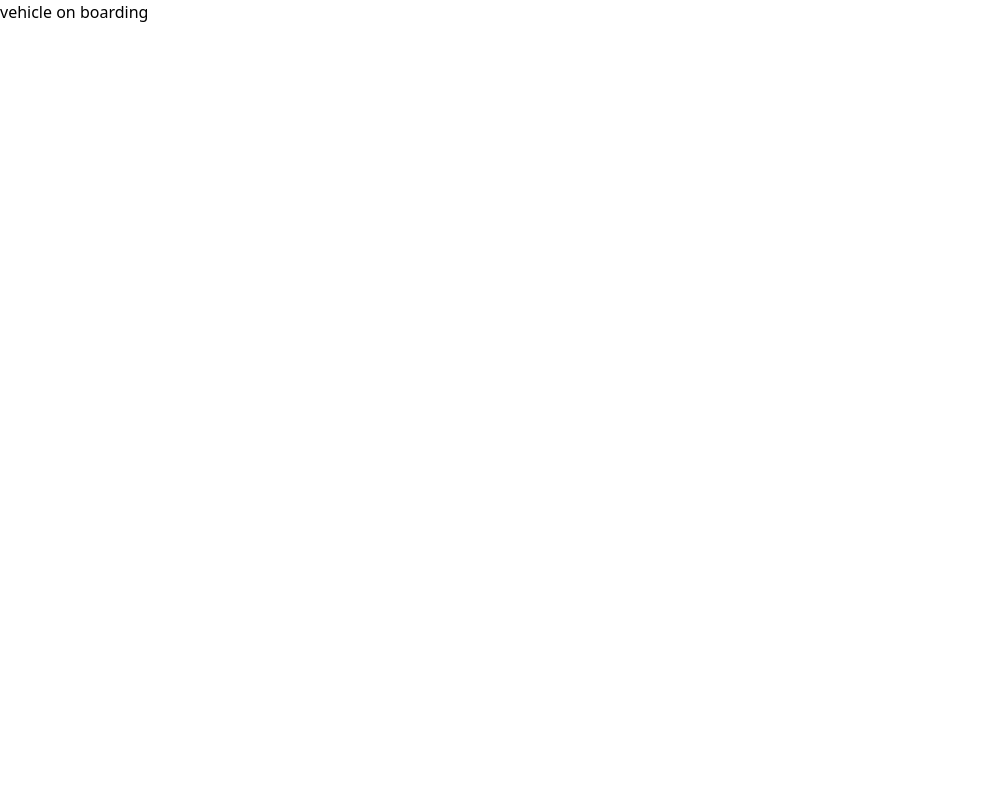
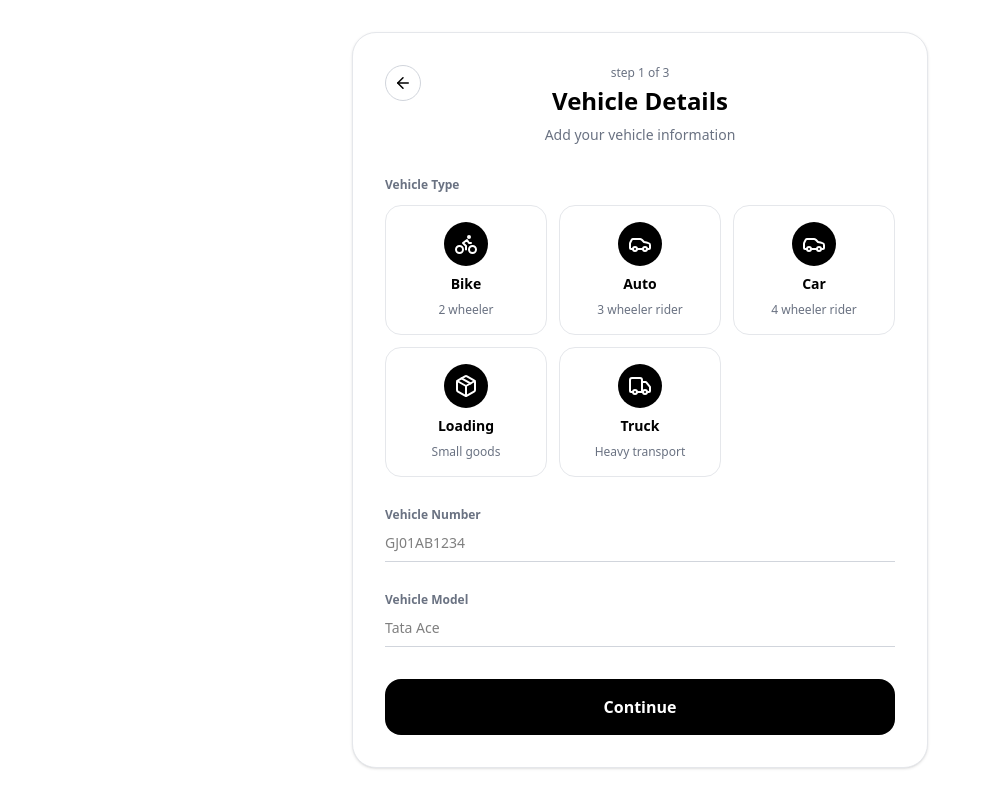
Before and after one commit to Akshavahora/ridex, a Next.js app: page /partner/onboarding/vehicle in a window 1280 px wide. Shown: the whole page, without its empty margins (0-991 px from the left). Built offline with nearby package versions, Linux system fonts and the light colour scheme; no server answers.

Commit message:
Creating Partners Onboarding Pages creating Type of vehicle and number of vehicle

```diff
--- a/package.json
+++ b/package.json
@@ -19,6 +19,7 @@
     "next-auth": "^5.0.0-beta.32",
     "react": "19.2.8",
     "react-dom": "19.2.8",
+    "react-icons": "^5.7.0",
     "react-redux": "^9.3.0"
   },
   "devDependencies": {
--- a/src/app/partner/onboarding/vehicle/page.tsx
+++ b/src/app/partner/onboarding/vehicle/page.tsx
@@ -1,11 +1,133 @@
-import React from 'react'
+//Creating Partner onboarding Pages
+"use client";
+import React, { useState } from "react";
+import { motion } from "motion/react";
+import { ArrowLeft, Bike, Car, Package, Truck } from "lucide-react";
+import { useRouter } from "next/navigation";
 
-const page = () => {
+const VEHICLES = [
+  { id: "bike", label: "Bike", icon: Bike, desc: "2 wheeler" },
+  { id: "auto", label: "Auto", icon: Car, desc: "3 wheeler rider" },
+  { id: "car", label: "Car", icon: Car, desc: "4 wheeler rider" },
+  { id: "loading", label: "Loading", icon: Package, desc: "Small goods" },
+  { id: "truck", label: "Truck", icon: Truck, desc: "Heavy transport" },
+];
+
+function page() {
+  const router = useRouter();
+  const [vehicleType, setVehicleType] = useState("");
+  const [vehicleNumber, setVehicleNumber] = useState("");
+  const [vehicleModel, setVehicleModel] = useState("");
+
   return (
-    <div>
-        vehicle on boarding
+    <div className="min-h-screen bg-white flex items-center justify-center px-4">
+      <motion.div
+        initial={{ opacity: 0, y: 30 }}
+        animate={{ opacity: 1, y: 0 }}
+        transition={{ duration: 0.4 }}
+        className="w-full max-w-xl bg-white rounded-3xl border border-gray-200 shadow
+  `   [0_25px_70px_rgba(0,0,0,0.15)]p-6 sm:p-8"
+      >
+        <div className="relative text-center">
+          <button
+            className="absolute left-0 top-0 w-9 h-9 rounded-full border border-gray-300
+      flex items-center justify-center hover:bg-gray-100 transition"
+            onClick={() => router.back()}
+          >
+            <ArrowLeft size={18} />
+          </button>
+
+          <p className="text-xs text-gray-500 font-medium">step 1 of 3</p>
+
+          <h1 className="text-2xl font-bold mt-1">Vehicle Details</h1>
+          <p className="text-sm text-gray-500 mt-2">
+            Add your vehicle information
+          </p>
+        </div>
+        {/* vehicle type */}
+        <div className="mt-8 space-y-6">
+          <div>
+            <p className="text-xs font-semibold text-gray-500 mb-3">
+              Vehicle Type
+            </p>
+            <div className="grid grid-cols-2 sm:grid-cols-3 gap-3">
+              {VEHICLES.map((v, i) => {
+                const Icon = v.icon;
+                const active = vehicleType == v.id;
+                return (
+                  <motion.div
+                    key={v.id}
+                    whileHover={{ scale: 1.05 }}
+                    whileTap={{ scale: 0.96 }}
+                    onClick={() => setVehicleType(v.id)}
+                    className={`rounded-2xl border p-4 flex flex-col items-center gap-2 transition
+
+                ${
+                  active
+                    ? "bg-black text-white border-black"
+                    : "border-gray-200 hover:border-black"
+                }`}
+                  >
+                    <div
+                      className={`w-11 h-11 rounded-full flex items-center justify-center
+                ${active ? "bg-white text-black" : "bg-black text-white"}`}
+                    >
+                      <Icon />
+                    </div>
+
+                    <div className="text-sm font-semibold">{v.label}</div>
+
+                    <p
+                      className={`text-xs ${
+                        active ? "text-gray-300" : "text-gray-500"
+                      }`}
+                    >
+                      {v.desc}
+                    </p>
+                  </motion.div>
+                );
+              })}
+            </div>
+          </div>
+
+          <div>
+              <label htmlFor="vn " className="text-xs font-semibold text-gray-500">Vehicle Number</label>
+              <input
+              type="text"
+              onChange={(e)=>setVehicleNumber(e.target.value)}
+              value={vehicleNumber}
+              placeholder="GJ01AB1234"
+              id='vn' className="mt-2 w-full border-b border-gray-300 pb-2 text-sm
+              focus:outline-none focus:border-black transition"/>
+
+          </div>
+
+          <div>
+              <label htmlFor="vm" className="text-xs font-semibold text-gray-500">Vehicle Model</label>
+              <input
+              type="text"
+              onChange={(e)=>setVehicleModel(e.target.value)}
+              value={vehicleModel}
+              placeholder="Tata Ace"
+              id='vm' className="mt-2 w-full border-b border-gray-300 pb-2 text-sm
+              focus:outline-none focus:border-black transition"/>
+
+          </div>
+        </div>
+
+
+
+        <motion.button
+
+        whileHover={{scale:1.02}}
+        whileTap={{scale:0.97}}
+        className="mt-8 w-full h-14 rounded-2xl bg-black text-white font-semibold flex items-center
+        justify-center gap-2 disabled:opacity-40 transition">Continue
+
+        </motion.button>
+      </motion.div>
     </div>
-  )
+  );
 }
 
-export default page
+export default page;
--- a/src/components/Footer.tsx
+++ b/src/components/Footer.tsx
@@ -18,7 +18,7 @@
     <div className='grid grid-cols-1 sm:grid-cols-2 lg:grid-cols-4 gap-12'>
       <div>
         <h2 className='text-2xl font-bold tracking-wide'>RIDEX</h2>
-        <p className='mt-4 text-grey-400 text-sm leading-relaxed'>Book any vehicle —— from bikes to trucks.Trusted owners. Tranparent pricing</p>
+        <p className='mt-4 text-grey-400 text-sm leading-relaxed'>Book any vehicle —— from bikes to trucks.Trusted owners. Transparent pricing</p>
 
         <div className='flex gap-4 mt-6'>
           {[FaFacebookF,FaInstagram,FaTwitter,FaLinkedinIn].map((Icon,i)=>(
@@ -27,7 +27,7 @@
             whileHover={{y:-3}}
             href='#'
             className='w-10 h-10 flex items-center justify-center rounded-full border
-            border-white/20 hover:bg-white hover:text-black transiton'
+            border-white/20 hover:bg-white hover:text-black transition'
 
             >
               <Icon size={18}/>
--- a/src/proxy.ts
+++ b/src/proxy.ts
@@ -21,9 +21,9 @@
     }
 
     // Allow public routes
-    // if (PUBLIC_ROUTES.includes(pathname)) {
-    //     return NextResponse.next()
-    // }
+    if (PUBLIC_ROUTES.includes(pathname)) {
+        return NextResponse.next()
+    }
 
     if (PUBLIC_APIS.some((api) => pathname.startsWith(api))) {
     return NextResponse.next()
```
Also changed, not shown: 1 other file (tests, documents, lock files or other folders).
